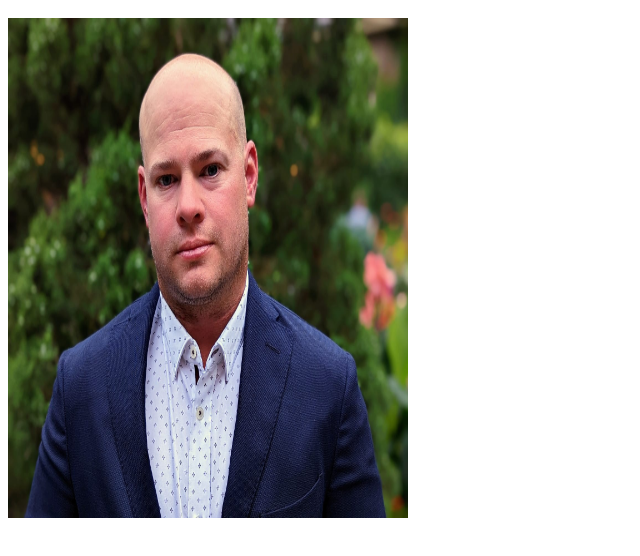
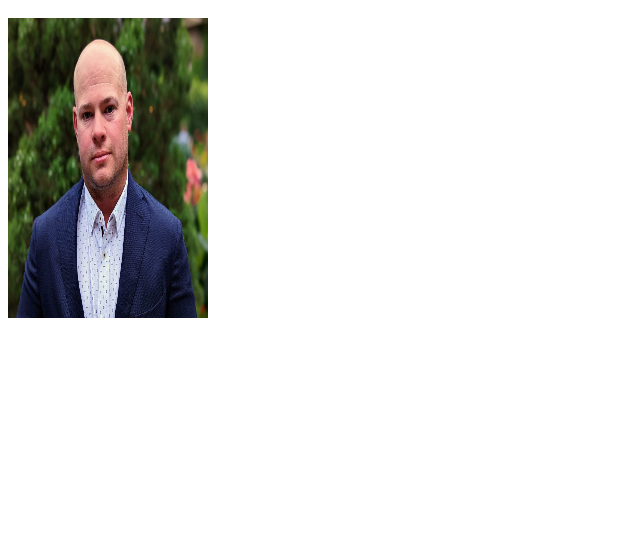
Before and after one commit to carterdallen/carterdallen.github.io, a plain HTML site: page index.html in a window 1280 px wide. Shown: the part 48-604 px from the top of the page, without its empty margins (0-640 px from the left). Drawn offline with Linux system fonts and the light colour scheme.

Commit message:
Update index.html

```diff
--- a/index.html
+++ b/index.html
@@ -1,6 +1,6 @@
 <html>
     <h1>Carter's Portfolio</h1>
     <img src="carter_bio_image.jpeg"
-         width = "400"
-         height = "500"/>
+         width = "200"
+         height = "300"/>
 </html>
```
